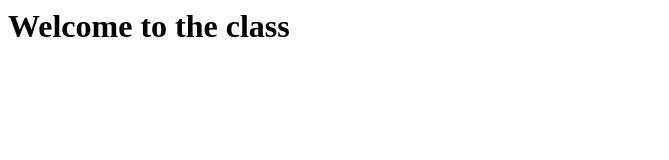
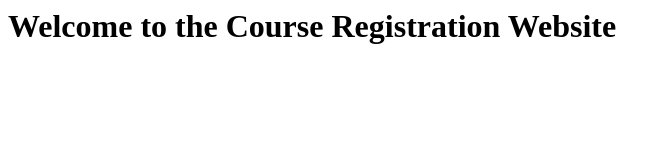
Before and after one commit to atifalam98/CUS1166, a plain HTML site: page lab5/playground/templates/layout.html in a window 1280 px wide. Shown: the whole page, without its empty margins (0-669 px from the left). Drawn offline with Linux system fonts and the light colour scheme.

Commit message:
Update layout.html

```diff
--- a/lab5/playground/templates/layout.html
+++ b/lab5/playground/templates/layout.html
@@ -1,7 +1,7 @@
 <html>
     <head>
         <title>Welcome</title>
-        <h1>Welcome to the class</h1>
+        <h1>Welcome to the Course Registration Website</h1>
     </head>
 
 
```
